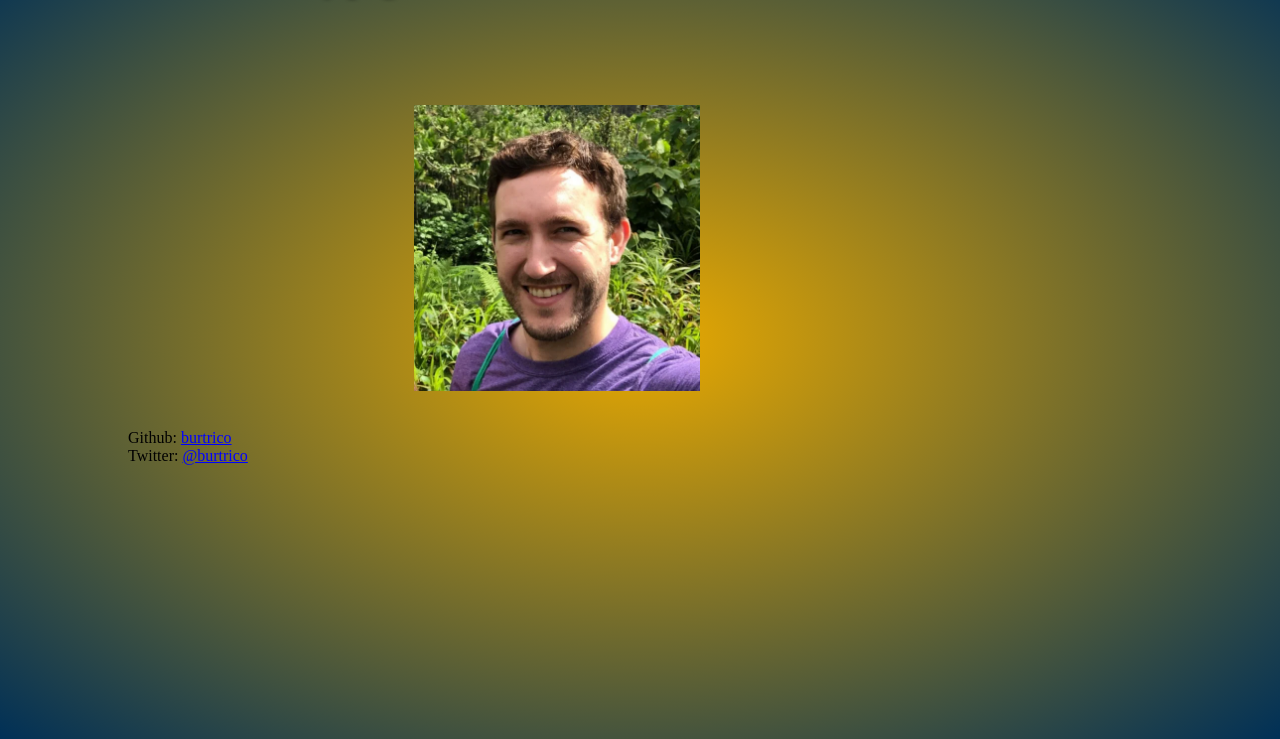
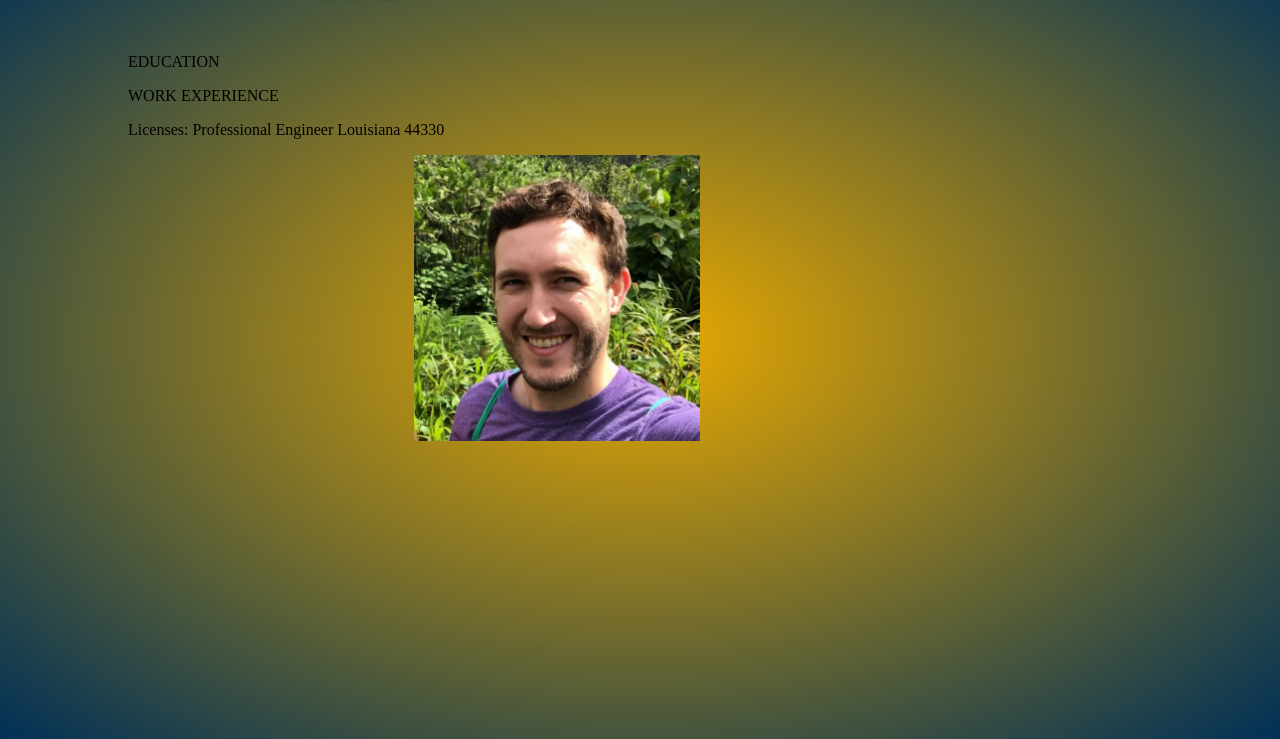
Before and after one commit to burtrico/burtrico.pe, a plain HTML site: page index.html in a window 1280 px wide. Shown: the part 61-800 px from the top of the page. Drawn offline with Linux system fonts and the light colour scheme.

Commit message:
wording layout

```diff
--- a/index.html
+++ b/index.html
@@ -7,15 +7,18 @@
   <body>
     <h1>Welcome to my page!</h1>
     <br>
+
     <div id="div1">
-      <p id="p1" ></p>
-      <br>
-      <p id="p2" ></p>
-    </div>
-    <br>
+      <p id="p1">EDUCATION</p>
+      <p id="p2">WORK EXPERIENCE</p>
+      </div>
+      <script src="script.js"></script>
+
+
+
     <img src="./img/profilePic.jpg" class="center">
-    <br>
-    <script src="script.js"></script>
+
+
 
 
   </body>
--- a/script.js
+++ b/script.js
@@ -1,3 +1,10 @@
+var tag = document.createElement("p");
+var text = document.createTextNode("Licenses: Professional Engineer Louisiana 44330");
+tag.appendChild(text);
+var element = document.getElementById("div1");
+element.appendChild(tag);
+
+/*
 const h2 = document.createElement('h2');
 //h2.textContent = "This content added by JavaScript";
 
@@ -36,3 +43,5 @@ child1.parentNode.insertBefore(text1, child1);
 const text2 = document.createTextNode('Twitter: ');
 const child2 = document.getElementById('a2');
 child2.parentNode.insertBefore(text2, child2);
+
+*/
```
